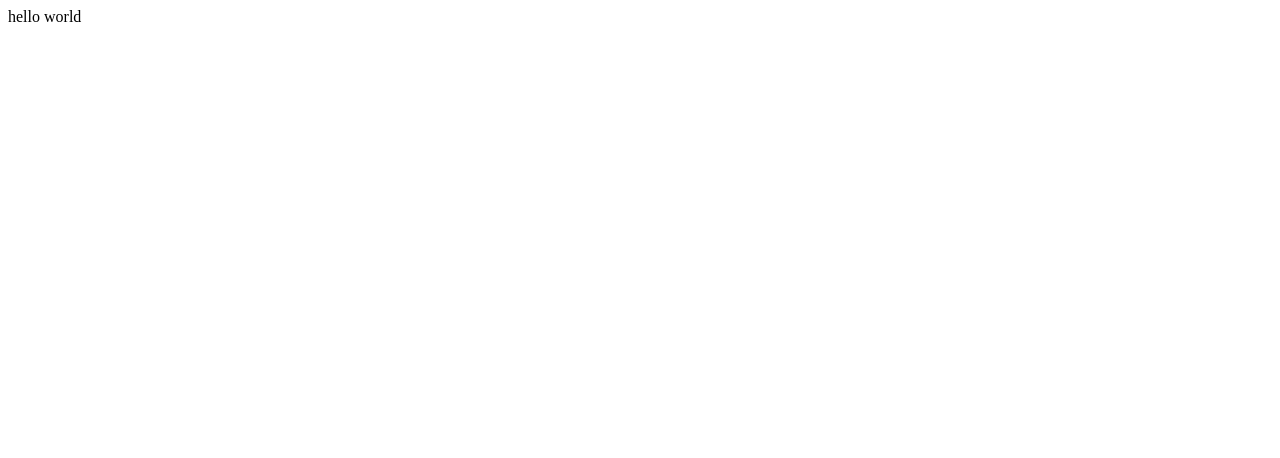
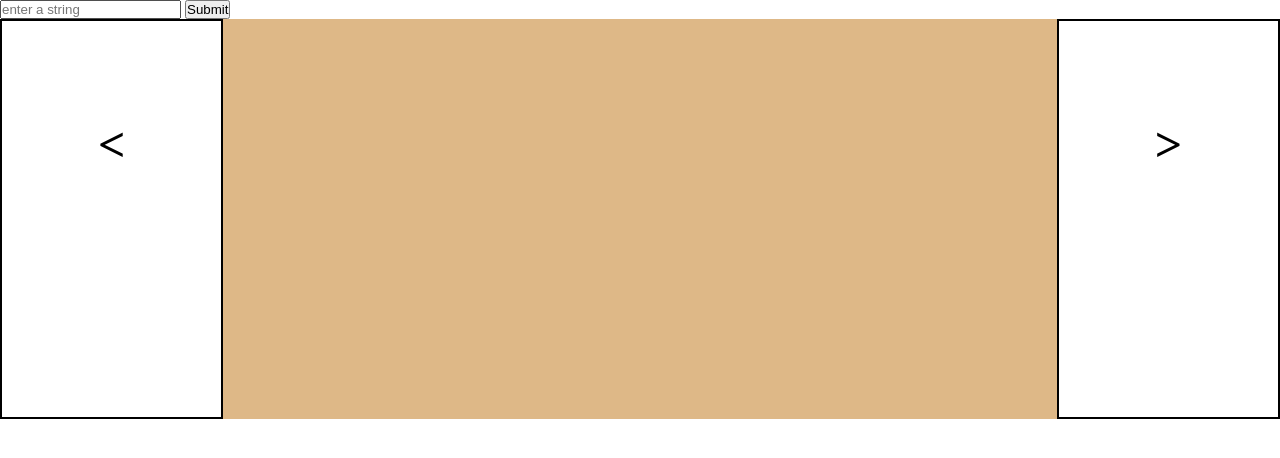
Before and after one commit to guruvyasa/stringrotate, a plain HTML site: page index.html in a window 1280 px wide. Drawn offline with Linux system fonts and the light colour scheme.

Commit message:
Added display

```diff
--- a/index.html
+++ b/index.html
@@ -5,8 +5,49 @@
     <meta http-equiv="X-UA-Compatible" content="IE=edge">
     <meta name="viewport" content="width=device-width, initial-scale=1.0">
     <title>Document</title>
+    <style>
+        *{
+            padding:0;
+            margin:0;
+        }
+
+        .displayBox{
+            display: flex;
+        }
+        .btn{
+            font-size:3rem;
+            font-weight: bolder;
+            border:2px solid black;
+            padding:2em;
+        }
+
+        .display{
+            width:70%;
+            min-height:400px;
+            font-size: 5rem;
+            background-color: burlywood;
+            color:white;
+        }
+
+    </style>
 </head>
 <body>
-    hello world
+    <div class="container">
+        <div class="input">
+            <input type="text"placeholder="enter a string" >
+            <button>Submit</button>
+        </div>
+
+        <div class="displayBox">
+            <div class="btn"><</div>
+            <div class="display">
+
+            </div>
+            <div class="btn">></div>
+        </div>
+    </div>
+    <script>
+
+    </script>
 </body>
 </html>
```
